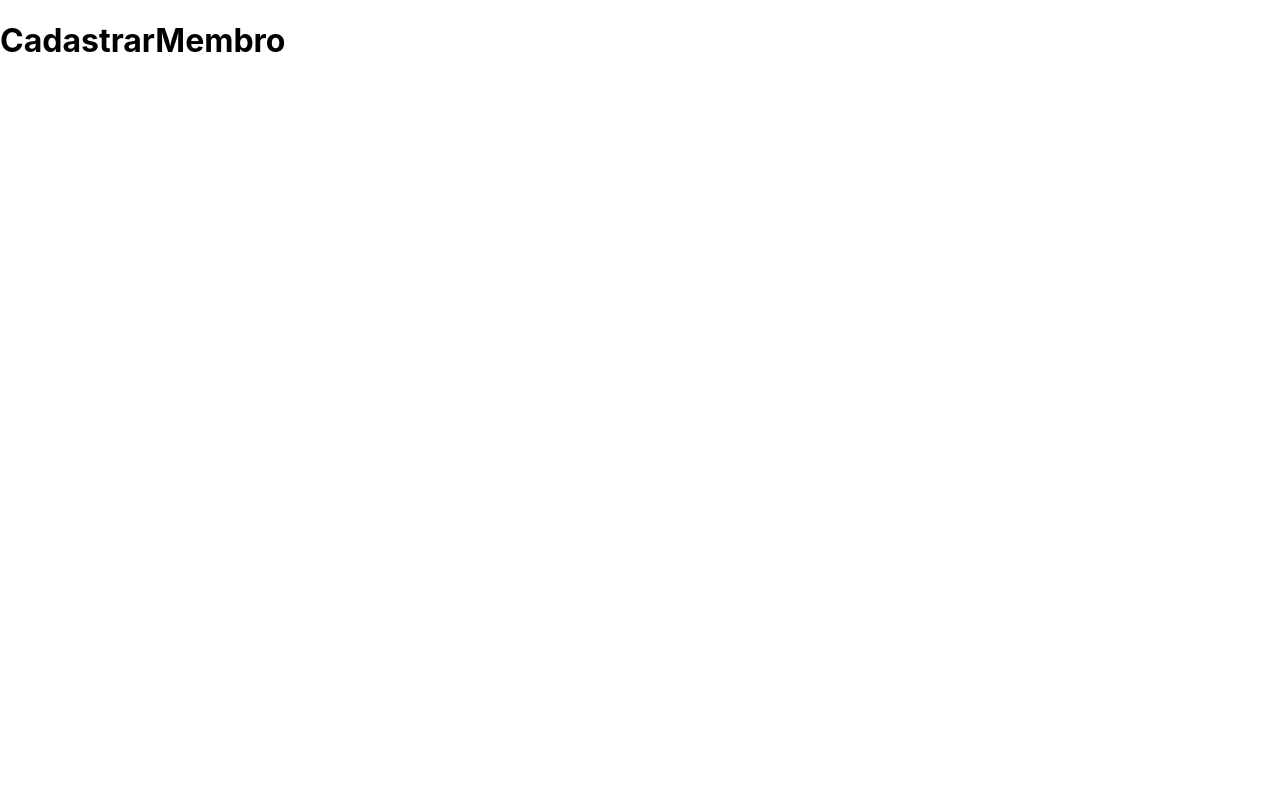
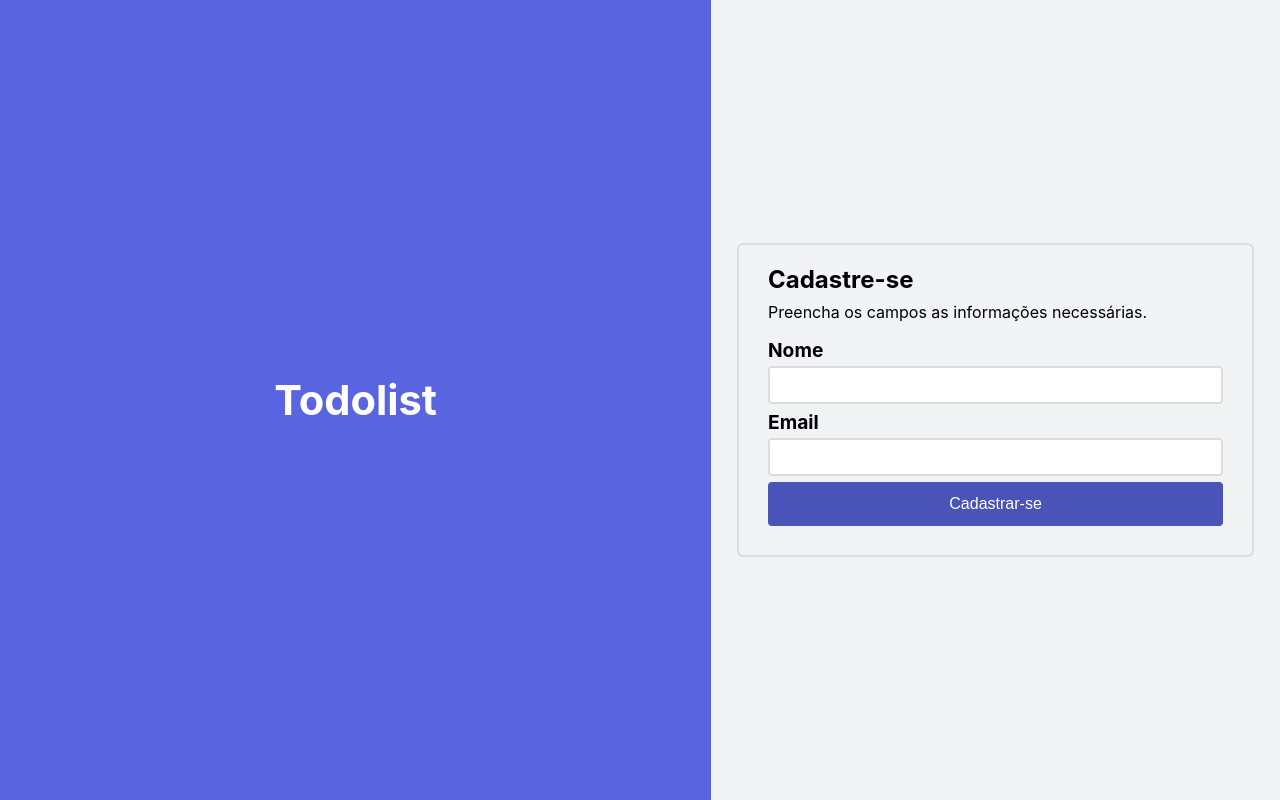
Before and after one commit to Igordcs/desafio-todolist-front, a React (Create React App) app: page /cadastrarMembro in a window 1280 px wide. Built offline with nearby package versions, Linux system fonts and the light colour scheme; no server answers.

Commit message:
Página de cadastrar membro

```diff
--- a/public/index.html
+++ b/public/index.html
@@ -9,6 +9,9 @@
       name="description"
       content="Web site created using create-react-app"
     />
+    <link rel="preconnect" href="https://fonts.googleapis.com">
+    <link rel="preconnect" href="https://fonts.gstatic.com" crossorigin>
+    <link href="https://fonts.googleapis.com/css2?family=Nunito:ital,wght@0,200..1000;1,200..1000&family=Roboto:ital,wght@0,100;0,300;0,400;0,500;0,700;0,900;1,100;1,300;1,400;1,500;1,700;1,900&display=swap" rel="stylesheet">
     <link rel="apple-touch-icon" href="%PUBLIC_URL%/logo192.png" />
     <!--
       manifest.json provides metadata used when your web app is installed on a
--- a/src/App.js
+++ b/src/App.js
@@ -2,6 +2,7 @@
 import { useEffect } from 'react';
 import api from './services/api';
 import AppRoutes from './AppRoutes';
+import { MembroProvider } from './context/membroContext';
 
 function App() {
   useEffect(() => {
@@ -10,7 +11,12 @@ function App() {
     })
   }, [])
 
-  return <AppRoutes/>
+  return (
+    <MembroProvider>
+      <AppRoutes/>
+    </MembroProvider>
+  )
+
 }
 
 export default App;
--- a/src/index.js
+++ b/src/index.js
@@ -1,6 +1,6 @@
 import React from 'react';
 import ReactDOM from 'react-dom/client';
-import './styles/index.css';
+import './styles/globals.css';
 import App from './App';
 
 const root = ReactDOM.createRoot(document.getElementById('root'));
--- a/src/pages/cadastrarMembro.js
+++ b/src/pages/cadastrarMembro.js
@@ -1,5 +1,44 @@
+import { useContext } from 'react';
+import '../styles/CadastrarMembro.css'
+import { membroContext } from '../context/membroContext';
+
 function CadastrarMembro () {
-    return <h1>CadastrarMembro</h1>
+    const {nome, email, handleNome, handleEmail, handleCadastrarSubmit} = useContext(membroContext);
+    return (
+        <div id="page-cadastrarMembro">
+            <div className='mainFrame'>
+                <div className='formBlock'>
+                    <h2>Cadastre-se</h2>
+                    <p>Preencha os campos as informações necessárias.</p>
+                    <main>
+                        <form id='cadastrarMembroForm' onSubmit={handleCadastrarSubmit}>
+                            <div>
+                                <label>Nome</label>
+                                <input
+                                    type="text"
+                                    minLength={5}
+                                    value={nome}
+                                    onChange={(e) => handleNome(e.target.value)}
+                                />
+                            </div>
+                            <div>
+                                <label>Email</label>
+                                <input
+                                    type="text"
+                                    value={email}
+                                    onChange={(e) => handleEmail(e.target.value)}
+                                />
+                            </div>
+                            <button type='submit' className='confirmButton'>Cadastrar-se</button>
+                        </form>
+                    </main>
+                </div>
+            </div>
+            <div className='heroImg'>
+                <h1>Todolist</h1>
+            </div>
+        </div>
+    )
 }
 
 export default CadastrarMembro;
--- /dev/null
+++ b/src/styles/CadastrarMembro.css
@@ -0,0 +1,50 @@
+#page-cadastrarMembro {
+    display: flex;
+    min-height: 100vh;
+    flex-direction: row-reverse;
+}
+
+.heroImg {
+    display: flex;
+    align-items: center;
+    justify-content: center;
+    flex: 1;
+    background-color: var(--primary-color-light);
+}
+
+.heroImg > h1 {
+    font-size: 2.6rem;
+    color: var(--white);
+}
+
+.mainFrame {
+    flex: 0.8;
+    display: flex;
+    align-items: center;
+    justify-content: center;
+}
+
+.formBlock {
+    display: flex;
+    flex-direction: column;
+    justify-content: center;
+    width: 80%;
+    padding: 1.8rem;
+    border-radius: 0.4rem;
+    border: 2px solid var(--gray-line);
+}
+
+.formBlock > h2 {
+    margin: 0;
+    line-height: 12px;
+}
+
+#cadastrarMembroForm > div {
+    display: flex;
+    flex-direction: column;
+}
+
+#cadastrarMembroForm > div > label {
+    font-size: 1.2rem;
+    font-weight: bold;
+}
--- /dev/null
+++ b/src/styles/globals.css
@@ -0,0 +1,51 @@
+body {
+  margin: 0;
+  font-family: -apple-system, BlinkMacSystemFont, 'Nunito',
+    sans-serif;
+  -webkit-font-smoothing: antialiased;
+  -moz-osx-font-smoothing: grayscale;
+  padding: 0;
+  background-color: var(--background-color);
+}
+
+code {
+  font-family: source-code-pro, Menlo, Monaco, Consolas, 'Courier New',
+    monospace;
+}
+
+input[type="text"] {
+  padding: 0.6rem;
+  border-radius: 4px;
+  margin-top: 4px;
+  margin-bottom: 6px;
+  border: 2px solid var(--gray-line);
+}
+
+:root {
+  --background-color: #F2F3F5;
+  --primary-color-blue: #4953B8;
+  --primary-color-light: #5965E0;
+  --title: #2E384D;
+  --red: #E83F5B;
+  --gray-line: #DCDDE0;
+  --white: #FFFFFF;
+  --green: #4CD62B;
+}
+
+.confirmButton {
+  width: 100%;
+  padding: 0.8rem;
+  background-color: var(--primary-color-blue);
+  outline: none;
+  border: none;
+  border-radius: 4px;
+  font-size: 1rem;
+  font-weight: '600';
+  color: #fff;
+  transition: all 200ms;
+}
+
+.confirmButton:hover {
+  background-color: var(--primary-color-light);
+  cursor: pointer;
+}
--- a/src/styles/index.css
+++ /dev/null
@@ -1,13 +0,0 @@
-body {
-  margin: 0;
-  font-family: -apple-system, BlinkMacSystemFont, 'Segoe UI', 'Roboto', 'Oxygen',
-    'Ubuntu', 'Cantarell', 'Fira Sans', 'Droid Sans', 'Helvetica Neue',
-    sans-serif;
-  -webkit-font-smoothing: antialiased;
-  -moz-osx-font-smoothing: grayscale;
-}
-
-code {
-  font-family: source-code-pro, Menlo, Monaco, Consolas, 'Courier New',
-    monospace;
-}
```
